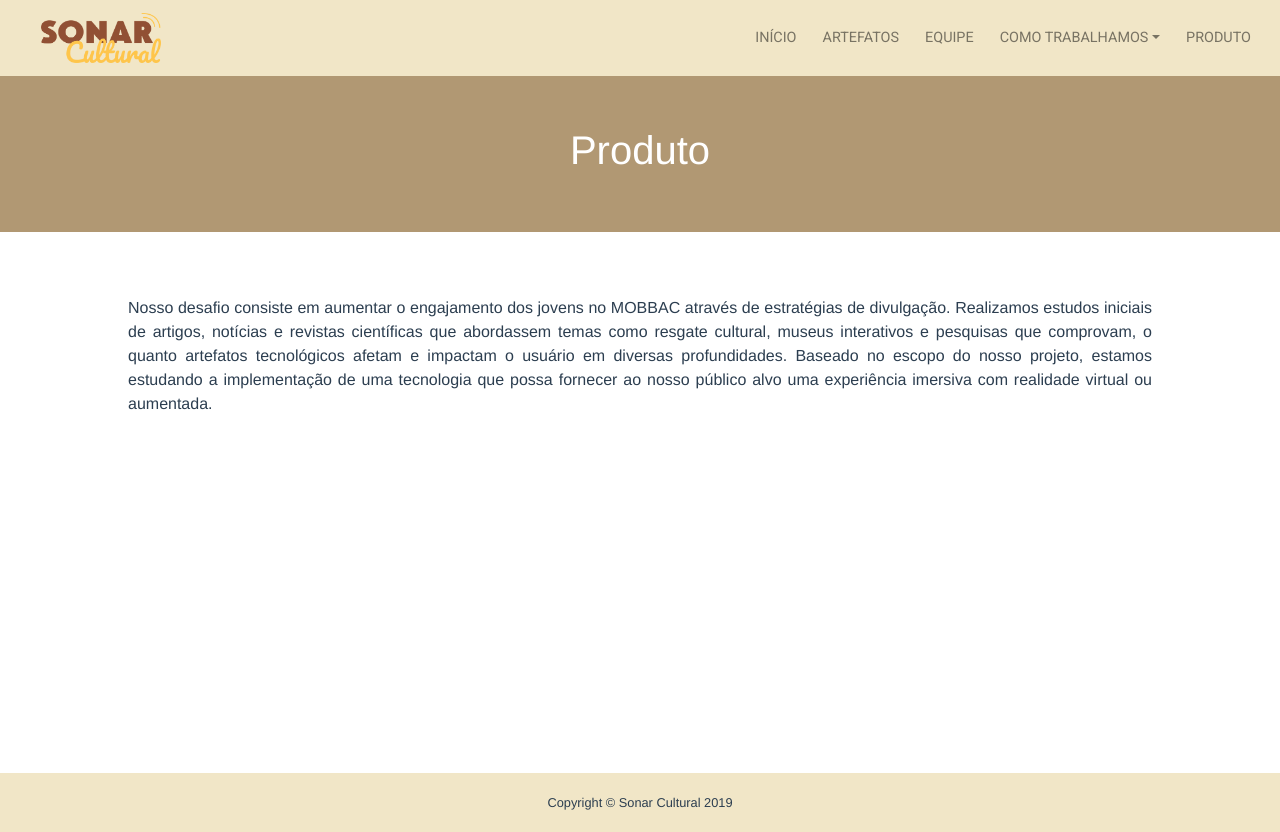
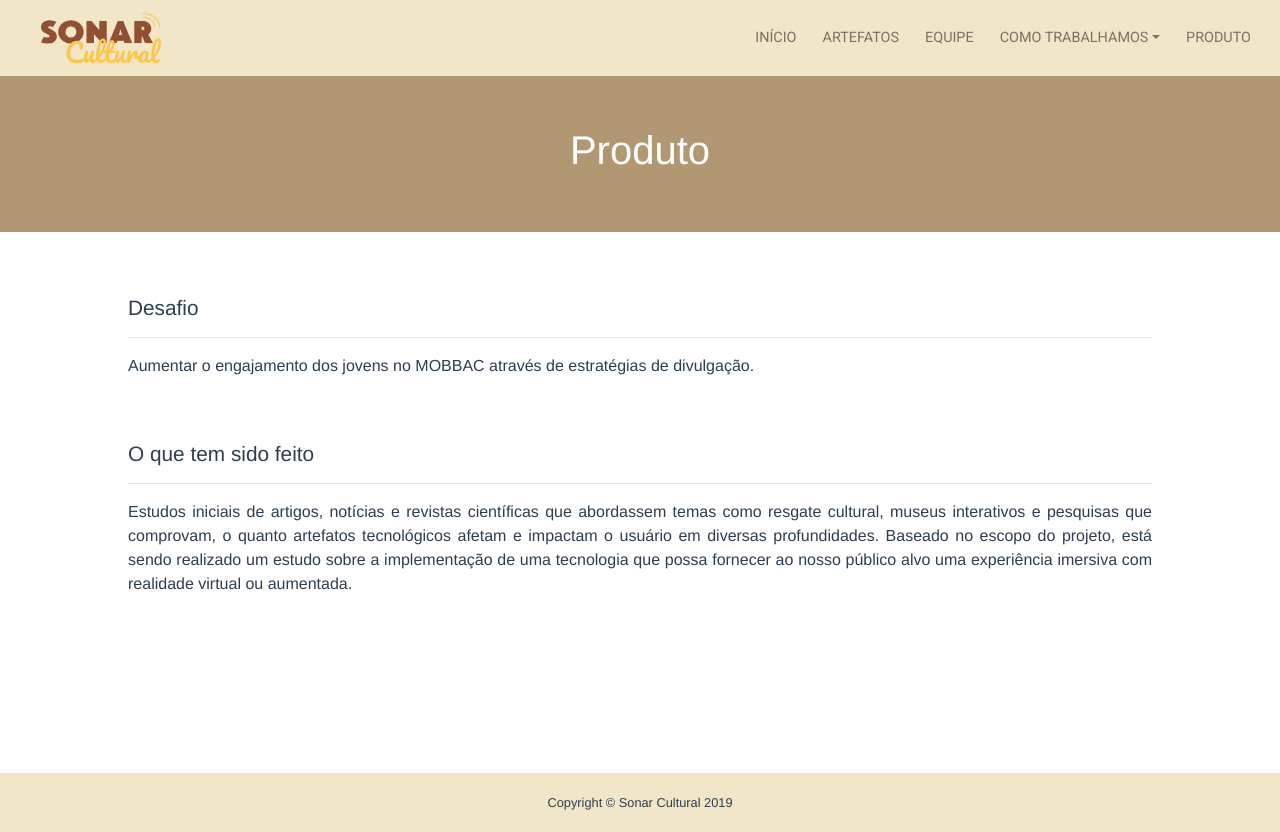
Before and after one commit to sonar-cultural/sonar-cultural.github.io, a Vue app: page /#/produto in a window 1280 px wide. Built offline with nearby package versions, Linux system fonts and the light colour scheme.

Commit message:
update product section

```diff
--- a/src/views/Produto.vue
+++ b/src/views/Produto.vue
@@ -1,13 +1,20 @@
 <template>
   <Page title="Produto">
+    <h2>Desafio</h2>
+    <hr>
+    <p>Aumentar o engajamento dos jovens no
+    MOBBAC através de estratégias de divulgação.</p><br><br>
+
+    <h2>O que tem sido feito</h2>
+    <hr>
     <p>
-    Nosso desafio consiste em aumentar o engajamento dos jovens no
-    MOBBAC através de estratégias de divulgação. Realizamos estudos
-    iniciais de artigos, notícias e revistas científicas que abordassem
-    temas como resgate cultural, museus interativos e pesquisas que comprovam,
+    Estudos iniciais de artigos, notícias e revistas
+    científicas que abordassem temas como resgate cultural,
+    museus interativos e pesquisas que comprovam,
     o quanto artefatos tecnológicos afetam e impactam o usuário em diversas
-    profundidades. Baseado no escopo do nosso projeto, estamos estudando a
-    implementação de uma tecnologia que possa fornecer ao nosso público alvo
+    profundidades. Baseado no escopo do projeto, está sendo realizado um
+    estudo sobre a implementação de uma tecnologia que possa
+    fornecer ao nosso público alvo
     uma experiência imersiva com realidade virtual ou aumentada.
     </p>
   </Page>
```
